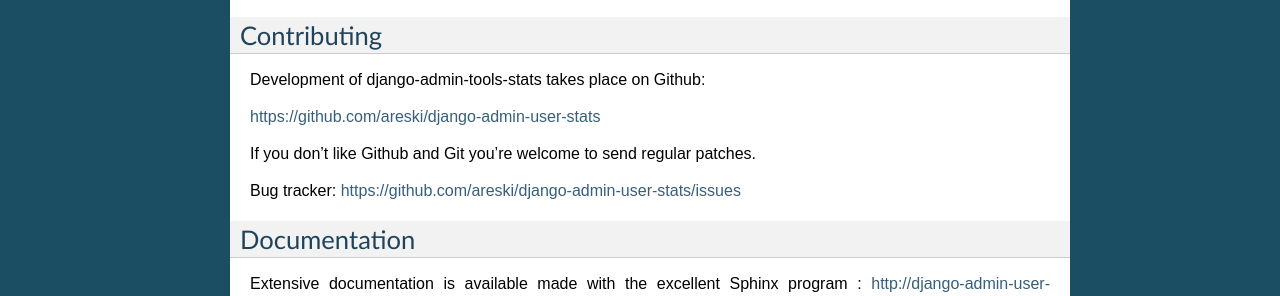
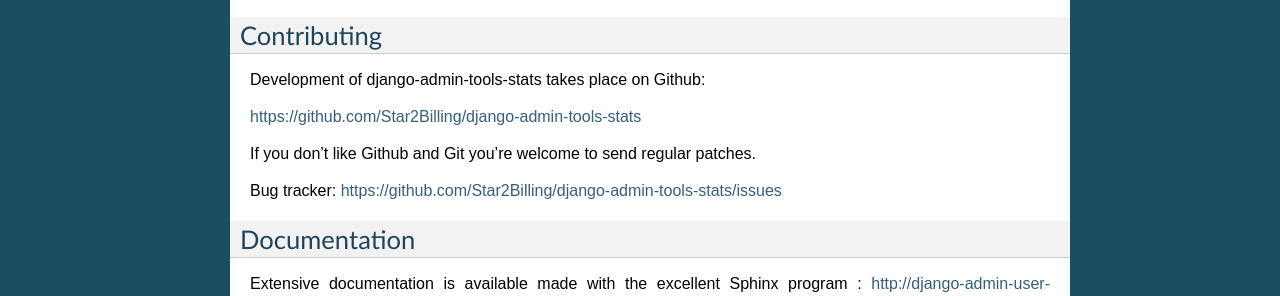
Before and after one commit to areski/django-admin-tools-stats, a Sphinx documentation site: the page built from django_admin_tools_stats/docs/source/introduction.rst, in a window 1280 px wide. Shown: the part 1042-1338 px from the top of the page. Built offline with Sphinx 7.4.7, drawn with Linux system fonts in a browser that asks for light colours; some of the changed lines change nothing that is shown.

Commit message:
fix Doc link to github

```diff
--- a/django_admin_tools_stats/docs/source/includes/introduction.txt
+++ b/django_admin_tools_stats/docs/source/includes/introduction.txt
@@ -43,11 +43,11 @@
 
 Development of django-admin-tools-stats takes place on Github:
 
-https://github.com/areski/django-admin-user-stats
+https://github.com/Star2Billing/django-admin-tools-stats
 
 If you don’t like Github and Git you’re welcome to send regular patches.
 
-Bug tracker: https://github.com/areski/django-admin-user-stats/issues
+Bug tracker: https://github.com/Star2Billing/django-admin-tools-stats/issues
 
 
 .. _documentation:
```
